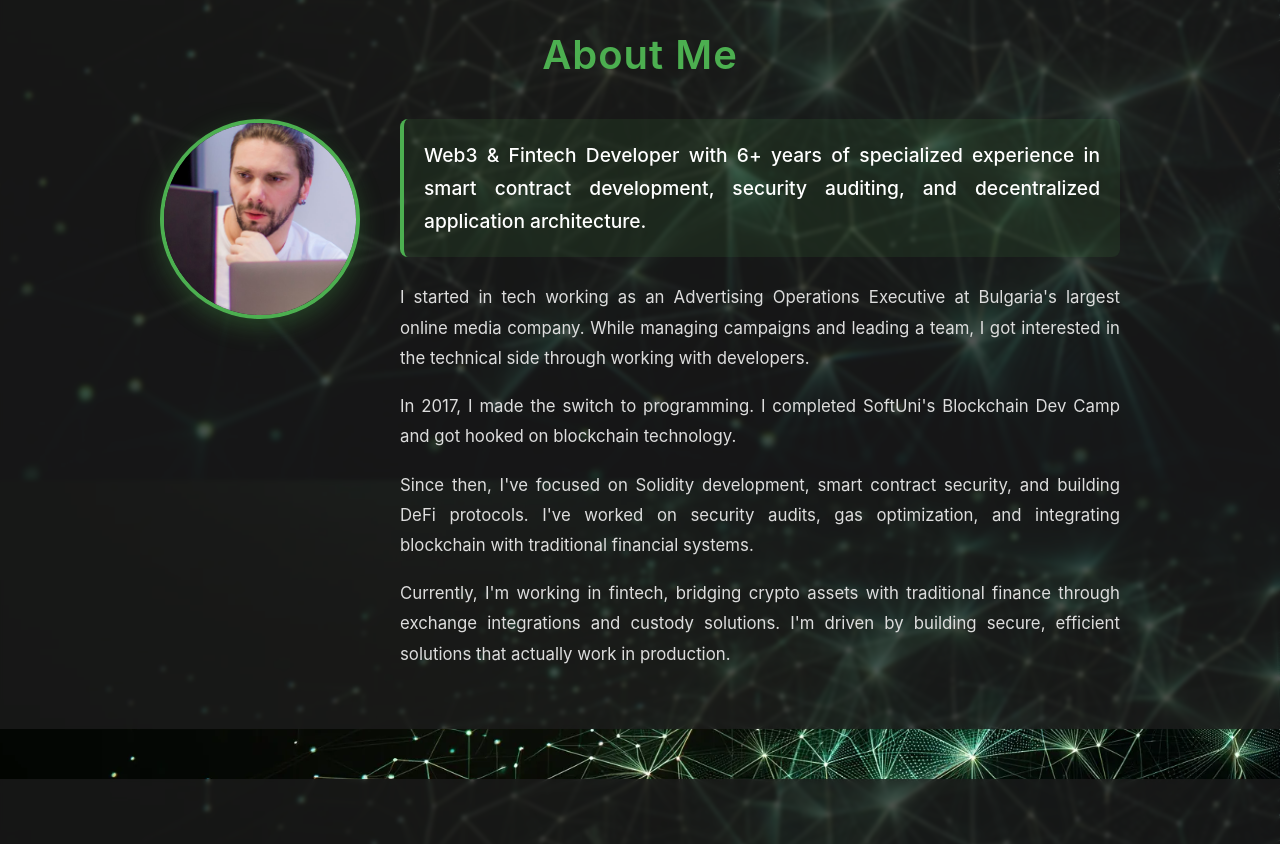
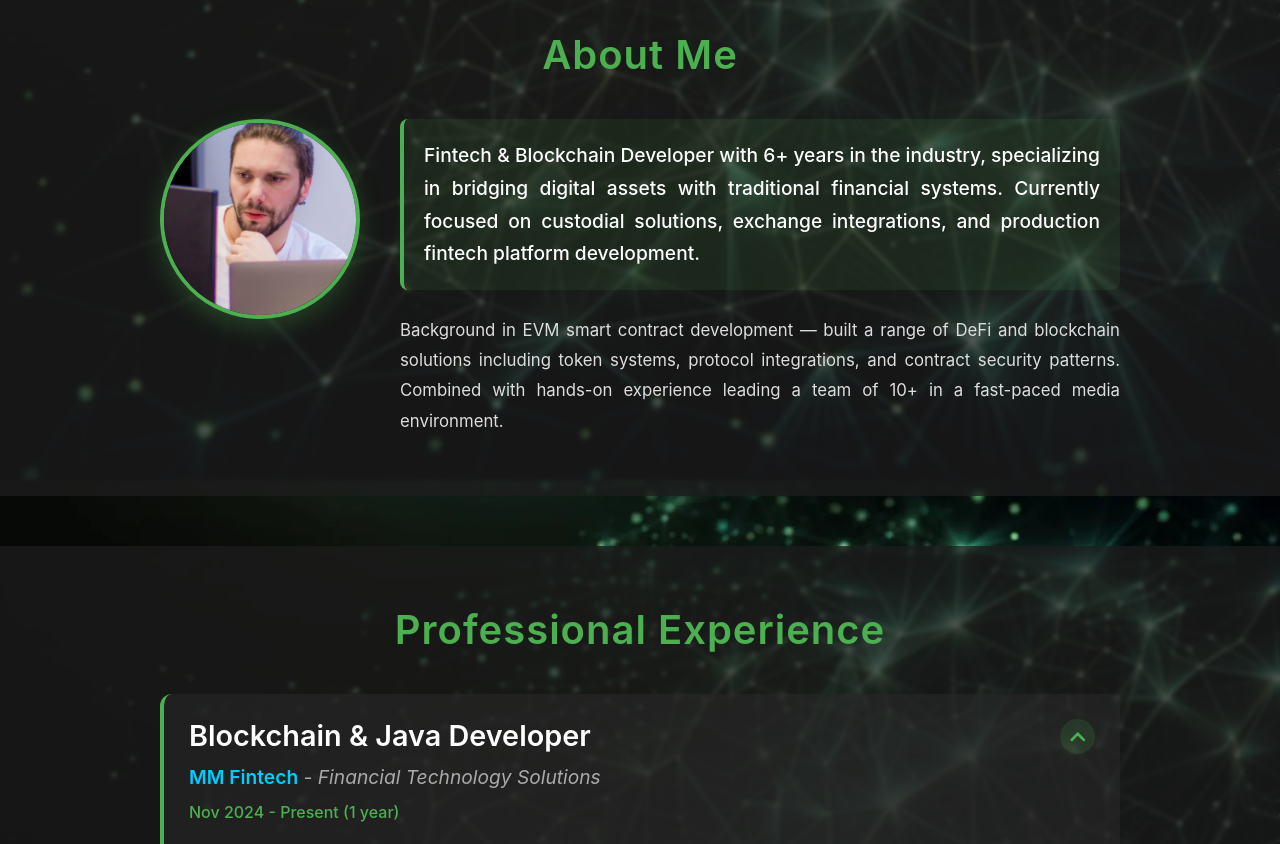
Before and after one commit to Holymir/cv, a React (Create React App) app: page / in a window 1280 px wide. Shown: the part 320-1164 px from the top of the page. Built offline with nearby package versions, Linux system fonts and the light colour scheme.

Commit message:
Rewrite About section to be recruiter-focused
Replace narrative career story with concise, skills-oriented copy
highlighting fintech, blockchain, custodial solutions, and team
leadership experience.

https://claude.ai/code/session_01Swxb7SdRyRB7JcNWhRycaP

```diff
--- a/src/components/About.jsx
+++ b/src/components/About.jsx
@@ -16,32 +16,19 @@ function About() {
           <div className="about-text">
             <div className="about-summary">
               <p className="highlight">
-                Web3 & Fintech Developer with 6+ years of specialized experience
-                in smart contract development, security auditing, and
-                decentralized application architecture.
+                Fintech & Blockchain Developer with 6+ years in the industry,
+                specializing in bridging digital assets with traditional
+                financial systems. Currently focused on custodial solutions,
+                exchange integrations, and production fintech platform
+                development.
               </p>
             </div>
             <p>
-              I started in tech working as an Advertising Operations Executive
-              at Bulgaria's largest online media company. While managing
-              campaigns and leading a team, I got interested in the technical
-              side through working with developers.
-            </p>
-            <p>
-              In 2017, I made the switch to programming. I completed SoftUni's
-              Blockchain Dev Camp and got hooked on blockchain technology.
-            </p>
-            <p>
-              Since then, I've focused on Solidity development, smart contract
-              security, and building DeFi protocols. I've worked on security
-              audits, gas optimization, and integrating blockchain with
-              traditional financial systems.
-            </p>
-            <p>
-              Currently, I'm working in fintech, bridging crypto assets with
-              traditional finance through exchange integrations and custody
-              solutions. I'm driven by building secure, efficient solutions that
-              actually work in production.
+              Background in EVM smart contract development — built a range of
+              DeFi and blockchain solutions including token systems, protocol
+              integrations, and contract security patterns. Combined with
+              hands-on experience leading a team of 10+ in a fast-paced media
+              environment.
             </p>
           </div>
         </div>
```
